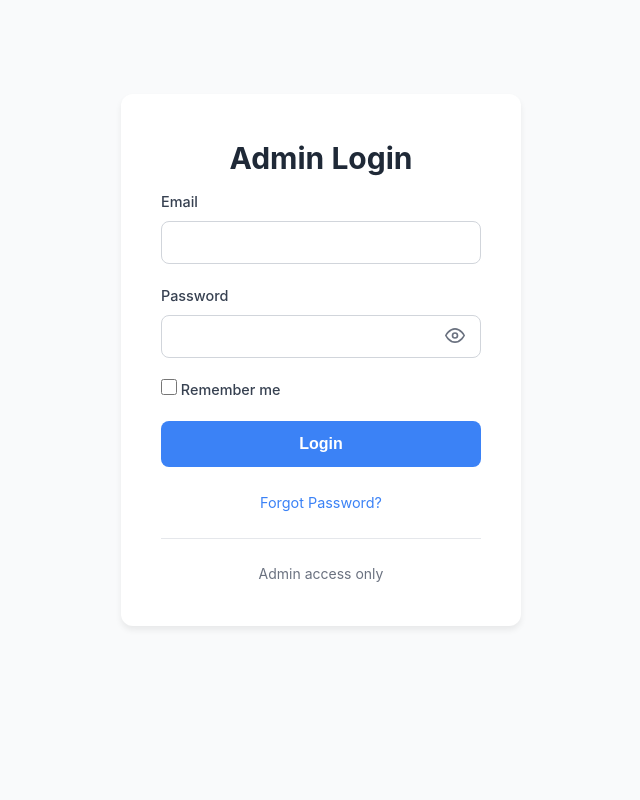
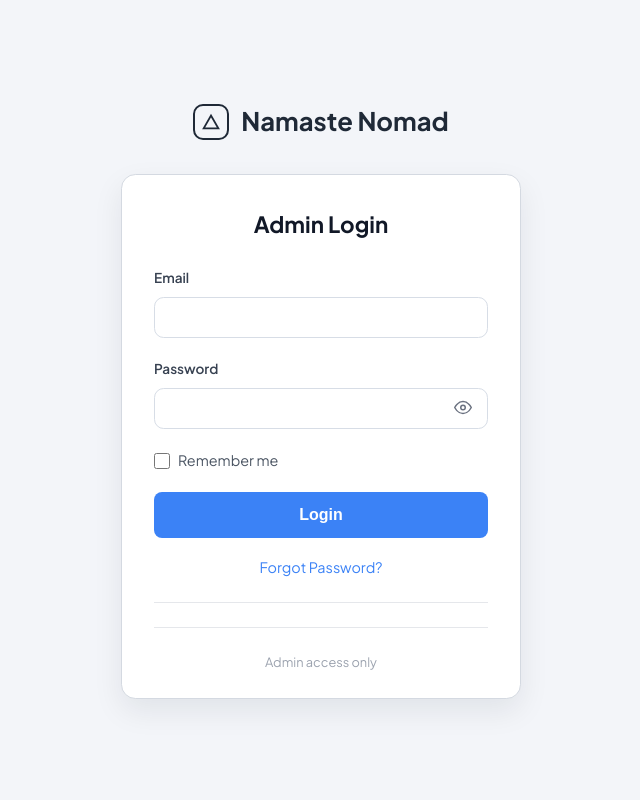
Before and after one commit to SarrokThapa/Namaste-Nomad, a Django app: page /accounts/admin/login/ in a window 1280 px wide. Shown: the whole page, without its empty margins (319-959 px from the left). Run offline with Django 4.2, Linux system fonts and the light colour scheme.

Commit message:
Admin roles

```diff
--- a/accounts/templates/accounts/admin_login.html
+++ b/accounts/templates/accounts/admin_login.html
@@ -5,18 +5,24 @@
     <meta charset="UTF-8">
     <meta name="viewport" content="width=device-width, initial-scale=1.0">
     <title>Admin Login - Namaste Nomad</title>
+    <link rel="preconnect" href="https://fonts.googleapis.com">
+    <link rel="preconnect" href="https://fonts.gstatic.com" crossorigin>
+    <link href="https://fonts.googleapis.com/css2?family=Plus+Jakarta+Sans:wght@400;600;700&family=Space+Grotesk:wght@600&display=swap" rel="stylesheet">
     <link rel="stylesheet" href="/static/css/style.css">
+    <link rel="stylesheet" href="/static/css/admin_login.css">
 </head>
-<body class="admin-body">
-    <div class="container">
-        {% comment %} <div class="admin-header">
-            <svg width="48" height="48" viewBox="0 0 24 24" fill="none" stroke="#1F2937" stroke-width="2">
-                <polygon points="13 2 3 14 12 14 11 22 21 10 12 10 13 2"/>
-            </svg>
+<body class="admin-page">
+    <main class="admin-shell">
+        <div class="admin-brand">
+            <div class="brand-icon">
+                <svg width="22" height="22" viewBox="0 0 24 24" fill="none" stroke="currentColor" stroke-width="2">
+                    <path d="M4 19l8-14 8 14H4z"/>
+                </svg>
+            </div>
             <h1>Namaste Nomad</h1>
-        </div> {% endcomment %}
+        </div>
 
-        <div class="auth-card admin-card">
+        <div class="admin-card">
             <h2>Admin Login</h2>
 
             {% if messages %}
@@ -37,7 +43,7 @@
                     <div class="password-input">
                         <input type="password" name="password" id="adminPassword" required>
                         <button type="button" class="toggle-password" onclick="togglePassword('adminPassword')">
-                            <svg width="20" height="20" viewBox="0 0 24 24" fill="none" stroke="#6B7280" stroke-width="2">
+                            <svg width="18" height="18" viewBox="0 0 24 24" fill="none" stroke="#6B7280" stroke-width="2">
                                 <path d="M1 12s4-8 11-8 11 8 11 8-4 8-11 8-11-8-11-8z"/>
                                 <circle cx="12" cy="12" r="3"/>
                             </svg>
@@ -45,7 +51,7 @@
                     </div>
                 </div>
 
-                <div class="form-group">
+                <div class="admin-row">
                     <label class="checkbox-label">
                         <input type="checkbox" name="remember_me">
                         <span>Remember me</span>
@@ -55,15 +61,14 @@
                 <button type="submit" class="btn-primary btn-blue">Login</button>
             </form>
 
-            <div class="form-footer">
+            <div class="admin-link">
                 <a href="#" class="link">Forgot Password?</a>
             </div>
 
-            <div class="admin-notice">
-                Admin access only
-            </div>
+            <div class="admin-divider"></div>
+            <div class="admin-notice">Admin access only</div>
         </div>
-    </div>
+    </main>
 
     <script src="/static/js/main.js"></script>
 </body>
--- a/accounts/templates/accounts/login_choice.html
+++ b/accounts/templates/accounts/login_choice.html
@@ -22,6 +22,7 @@
         <div class="nav-buttons">
             <a href="{% url 'account_login_choice' %}" class="btn-nav btn-nav-orange">Login</a>
             <a href="{% url 'account_register_choice' %}" class="btn-nav">Register</a>
+            <a href="{% url 'admin_login' %}" class="btn-nav">Admin</a>
         </div>
     </nav>
 
--- a/accounts/templates/accounts/register_choice.html
+++ b/accounts/templates/accounts/register_choice.html
@@ -22,6 +22,7 @@
         <div class="nav-buttons">
             <a href="{% url 'account_login_choice' %}" class="btn-nav">Login</a>
             <a href="{% url 'account_register_choice' %}" class="btn-nav btn-nav-orange">Register</a>
+            <a href="{% url 'admin_login' %}" class="btn-nav">Admin</a>
         </div>
     </nav>
 
--- a/accounts/templates/accounts/traveler_login.html
+++ b/accounts/templates/accounts/traveler_login.html
@@ -19,6 +19,7 @@
         <div class="nav-buttons">
             <a href="{% url 'account_login_choice' %}" class="btn-nav">Login</a>
             <a href="{% url 'account_register_choice' %}" class="btn-nav btn-nav-orange">Register</a>
+            <a href="{% url 'admin_login' %}" class="btn-nav">Admin</a>
         </div>
     </nav>
 
--- a/accounts/templates/accounts/traveler_register.html
+++ b/accounts/templates/accounts/traveler_register.html
@@ -19,6 +19,7 @@
         <div class="nav-buttons">
             <a href="{% url 'account_login_choice' %}" class="btn-nav">Login</a>
             <a href="{% url 'account_register_choice' %}" class="btn-nav btn-nav-orange">Register</a>
+            <a href="{% url 'admin_login' %}" class="btn-nav">Admin</a>
         </div>
     </nav>
 
--- a/accounts/templates/accounts/vendor_login.html
+++ b/accounts/templates/accounts/vendor_login.html
@@ -19,6 +19,7 @@
         <div class="nav-buttons">
             <a href="{% url 'account_login_choice' %}" class="btn-nav">Login</a>
             <a href="{% url 'account_register_choice' %}" class="btn-nav btn-nav-orange">Register</a>
+            <a href="{% url 'admin_login' %}" class="btn-nav">Admin</a>
         </div>
     </nav>
 
--- a/accounts/templates/accounts/vendor_register.html
+++ b/accounts/templates/accounts/vendor_register.html
@@ -19,6 +19,7 @@
         <div class="nav-buttons">
             <a href="{% url 'account_login_choice' %}" class="btn-nav">Login</a>
             <a href="{% url 'account_register_choice' %}" class="btn-nav btn-nav-orange">Register</a>
+            <a href="{% url 'admin_login' %}" class="btn-nav">Admin</a>
         </div>
     </nav>
 
--- a/accounts/urls.py
+++ b/accounts/urls.py
@@ -19,6 +19,9 @@ urlpatterns = [
     path('vendor/settings/', views.vendor_settings, name='vendor_settings'),
 
     path('admin/login/', views.admin_login, name='admin_login'),
+    path('admin/dashboard/', views.admin_dashboard, name='admin_dashboard'),
+    path('admin/vendors/<int:vendor_id>/action/', views.admin_vendor_action, name='admin_vendor_action'),
+    path('admin/packages/<int:package_id>/toggle/', views.admin_package_toggle, name='admin_package_toggle'),
 
     path('verify-otp/', views.verify_otp_view, name='verify_otp'),
     path('resend-otp/', views.resend_otp, name='resend_otp'),
--- a/accounts/views.py
+++ b/accounts/views.py
@@ -1,10 +1,11 @@
 from datetime import timedelta
+from functools import wraps
 
 from django.contrib import messages
 from django.contrib.auth import authenticate, login, logout
 from django.contrib.auth.decorators import login_required
 from django.db.models import Avg, Count, Sum
-from django.shortcuts import redirect, render
+from django.shortcuts import get_object_or_404, redirect, render
 from django.utils import timezone
 from django.views.decorators.csrf import csrf_protect
 
@@ -32,6 +33,10 @@ def _ensure_vendor(request):
     if getattr(request.user, 'user_type', '') != 'vendor':
         messages.error(request, 'Vendor access only.')
         return False
+    vendor_profile = _get_vendor_profile(request.user)
+    if vendor_profile and not vendor_profile.is_approved:
+        messages.error(request, 'Your vendor account is pending approval.')
+        return False
     return True
 
 
@@ -40,6 +45,18 @@ def _ensure_traveler(request):
         messages.error(request, 'Traveler access only.')
         return False
     return True
+
+
+def admin_required(view_func):
+    @wraps(view_func)
+    def _wrapped(request, *args, **kwargs):
+        if not request.user.is_authenticated:
+            return redirect('admin_login')
+        if getattr(request.user, 'user_type', '') != 'admin' or not request.user.is_staff:
+            messages.error(request, 'Admin access only.')
+            return redirect('home')
+        return view_func(request, *args, **kwargs)
+    return _wrapped
 
 
 @login_required(login_url='vendor_login')
@@ -272,6 +289,84 @@ def vendor_settings(request):
     })
 
 
+@admin_required
+def admin_dashboard(request):
+    vendors = User.objects.filter(user_type='vendor').select_related('vendor_profile').annotate(
+        package_count=Count('vendor_packages', distinct=True),
+    ).order_by('-date_joined')
+    pending_vendors = vendors.filter(vendor_profile__is_approved=False)
+    travelers = User.objects.filter(user_type='traveler').order_by('-date_joined')
+    packages = Package.objects.select_related('vendor').order_by('-created_at')
+
+    stats = {
+        'total_vendors': vendors.count(),
+        'pending_vendors': pending_vendors.count(),
+        'total_travelers': travelers.count(),
+        'total_packages': packages.count(),
+        'active_packages': packages.filter(is_active=True).count(),
+    }
+
+    return render(request, 'accounts/admin_dashboard.html', {
+        'vendors': vendors,
+        'pending_vendors': pending_vendors,
+        'travelers': travelers,
+        'packages': packages,
+        'stats': stats,
+    })
+
+
+@admin_required
+@csrf_protect
+def admin_vendor_action(request, vendor_id):
+    if request.method != 'POST':
+        return redirect('admin_dashboard')
+
+    vendor = get_object_or_404(User, id=vendor_id, user_type='vendor')
+    profile = _get_vendor_profile(vendor)
+    action = request.POST.get('action')
+
+    if profile is None:
+        messages.error(request, 'Vendor profile not found.')
+        return redirect('admin_dashboard')
+
+    if action == 'approve':
+        profile.is_approved = True
+        vendor.is_active = True
+        messages.success(request, f'{vendor.email} approved.')
+    elif action == 'reject':
+        profile.is_approved = False
+        vendor.is_active = False
+        messages.success(request, f'{vendor.email} rejected.')
+    elif action == 'suspend':
+        vendor.is_active = False
+        messages.success(request, f'{vendor.email} suspended.')
+    elif action == 'activate':
+        vendor.is_active = True
+        messages.success(request, f'{vendor.email} activated.')
+    else:
+        messages.error(request, 'Invalid action.')
+        return redirect('admin_dashboard')
+
+    vendor.save()
+    profile.save()
+    return redirect('admin_dashboard')
+
+
+@admin_required
+@csrf_protect
+def admin_package_toggle(request, package_id):
+    if request.method != 'POST':
+        return redirect('admin_dashboard')
+
+    package = get_object_or_404(Package, id=package_id)
+    package.is_active = not package.is_active
+    package.save()
+
+    status_label = 'activated' if package.is_active else 'deactivated'
+    messages.success(request, f'{package.title} {status_label}.')
+    return redirect('admin_dashboard')
+
+
 @login_required(login_url='vendor_login')
 def vendor_package_create(request):
     if not _ensure_vendor(request):
@@ -386,6 +481,11 @@ def vendor_login(request):
                     request.session['user_id'] = user.id
                     messages.info(request, 'Please verify your email with the OTP sent.')
                     return redirect('verify_otp')
+
+                vendor_profile = _get_vendor_profile(user)
+                if vendor_profile and not vendor_profile.is_approved:
+                    messages.error(request, 'Your vendor account is pending approval.')
+                    return redirect('vendor_login')
 
                 login(request, user)
                 if not remember_me:
--- a/core/templates/core/home.html
+++ b/core/templates/core/home.html
@@ -30,6 +30,7 @@
                 <a href="{% url 'contact' %}">Contact</a>
             </div>
             <div class="nav-actions">
+                <a href="{% url 'admin_login' %}" class="btn-ghost">Admin</a>
                 <a href="{% url 'account_login_choice' %}" class="btn-ghost">Sign In</a>
                 <a href="{% url 'account_register_choice' %}" class="btn-dark">Sign Up</a>
             </div>
--- a/core/templates/core/package_detail.html
+++ b/core/templates/core/package_detail.html
@@ -28,6 +28,7 @@
                 <a href="{% url 'contact' %}">Contact</a>
             </div>
             <div class="nav-actions">
+                <a href="{% url 'admin_login' %}" class="btn-ghost">Admin</a>
                 <a href="{% url 'account_login_choice' %}" class="btn-ghost">Sign In</a>
                 <a href="{% url 'account_register_choice' %}" class="btn-dark">Sign Up</a>
             </div>
--- a/core/templates/core/packages.html
+++ b/core/templates/core/packages.html
@@ -28,6 +28,7 @@
                 <a href="{% url 'contact' %}">Contact</a>
             </div>
             <div class="nav-actions">
+                <a href="{% url 'admin_login' %}" class="btn-ghost">Admin</a>
                 <a href="{% url 'account_login_choice' %}" class="btn-ghost">Sign In</a>
                 <a href="{% url 'account_register_choice' %}" class="btn-dark">Sign Up</a>
             </div>
--- /dev/null
+++ b/static/css/admin_login.css
@@ -0,0 +1,89 @@
+body.admin-page {
+    background: #f3f5f9;
+    color: #111827;
+    font-family: "Plus Jakarta Sans", "Segoe UI", sans-serif;
+}
+
+.admin-shell {
+    min-height: 100vh;
+    display: flex;
+    flex-direction: column;
+    align-items: center;
+    justify-content: center;
+    gap: 2rem;
+    padding: 3rem 1.5rem;
+}
+
+.admin-brand {
+    display: flex;
+    align-items: center;
+    gap: 0.75rem;
+    color: #1f2937;
+}
+
+.admin-brand h1 {
+    font-size: 1.6rem;
+    font-weight: 700;
+}
+
+.brand-icon {
+    width: 36px;
+    height: 36px;
+    border-radius: 10px;
+    border: 2px solid #1f2937;
+    display: grid;
+    place-items: center;
+}
+
+.admin-card {
+    width: min(420px, 92vw);
+    background: #fff;
+    border: 1px solid #d4d9e1;
+    border-radius: 0.9rem;
+    padding: 2rem 2rem 1.6rem;
+    box-shadow: 0 12px 30px rgba(15, 23, 42, 0.08);
+}
+
+.admin-card h2 {
+    text-align: center;
+    font-size: 1.4rem;
+    margin-bottom: 1.5rem;
+}
+
+.admin-card .form-group label {
+    font-size: 0.85rem;
+    font-weight: 600;
+    color: #374151;
+}
+
+.admin-card .form-group input {
+    border-radius: 0.6rem;
+    border: 1px solid #d7dde6;
+    padding: 0.7rem 0.8rem;
+}
+
+.admin-row {
+    margin-top: 0.6rem;
+    margin-bottom: 1.2rem;
+}
+
+.admin-card .btn-primary {
+    width: 100%;
+}
+
+.admin-link {
+    text-align: center;
+    margin-top: 1rem;
+}
+
+.admin-divider {
+    height: 1px;
+    background: #e5e7eb;
+    margin: 1.4rem 0 0.8rem;
+}
+
+.admin-notice {
+    text-align: center;
+    font-size: 0.8rem;
+    color: #9ca3af;
+}
```
Also changed, not shown: accounts/templates/accounts/admin_dashboard.html (added, +249 -0 lines), static/css/admin_dashboard.css (added, +43 -0 lines), db.sqlite3.
